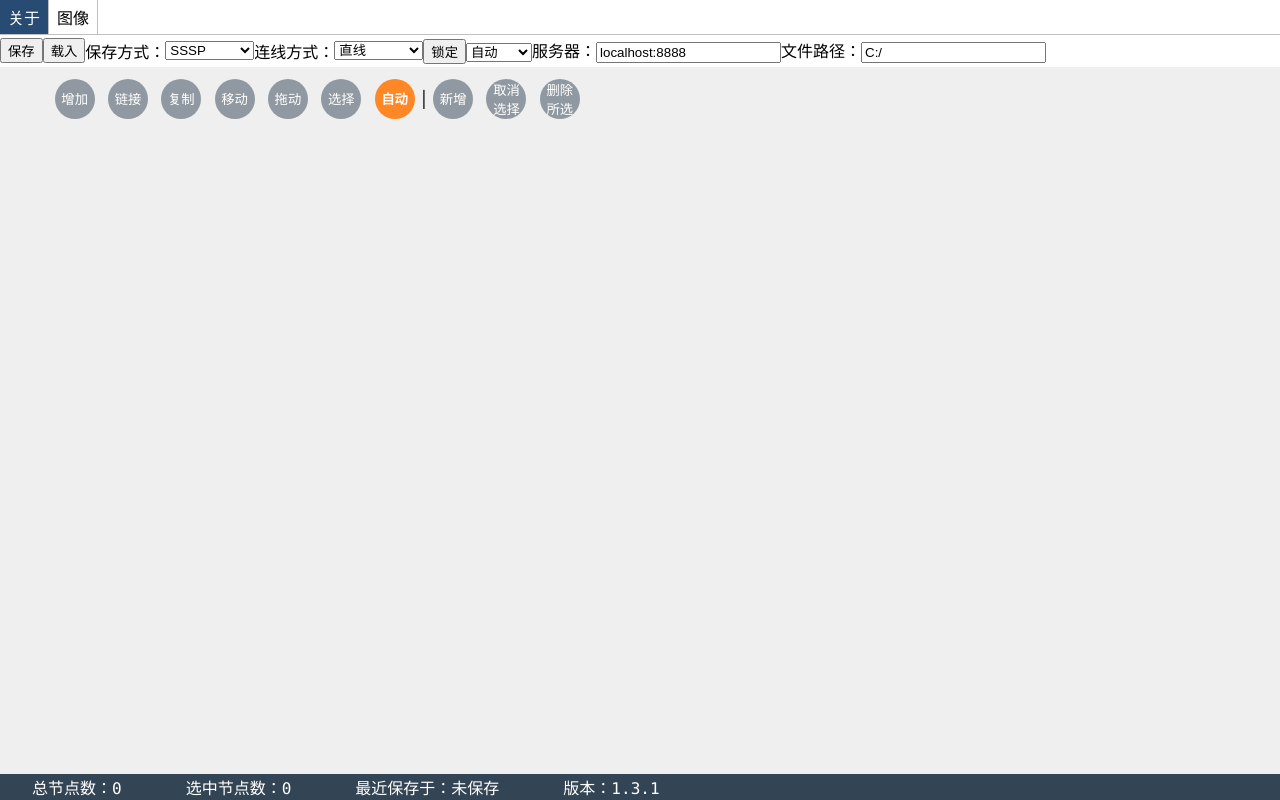
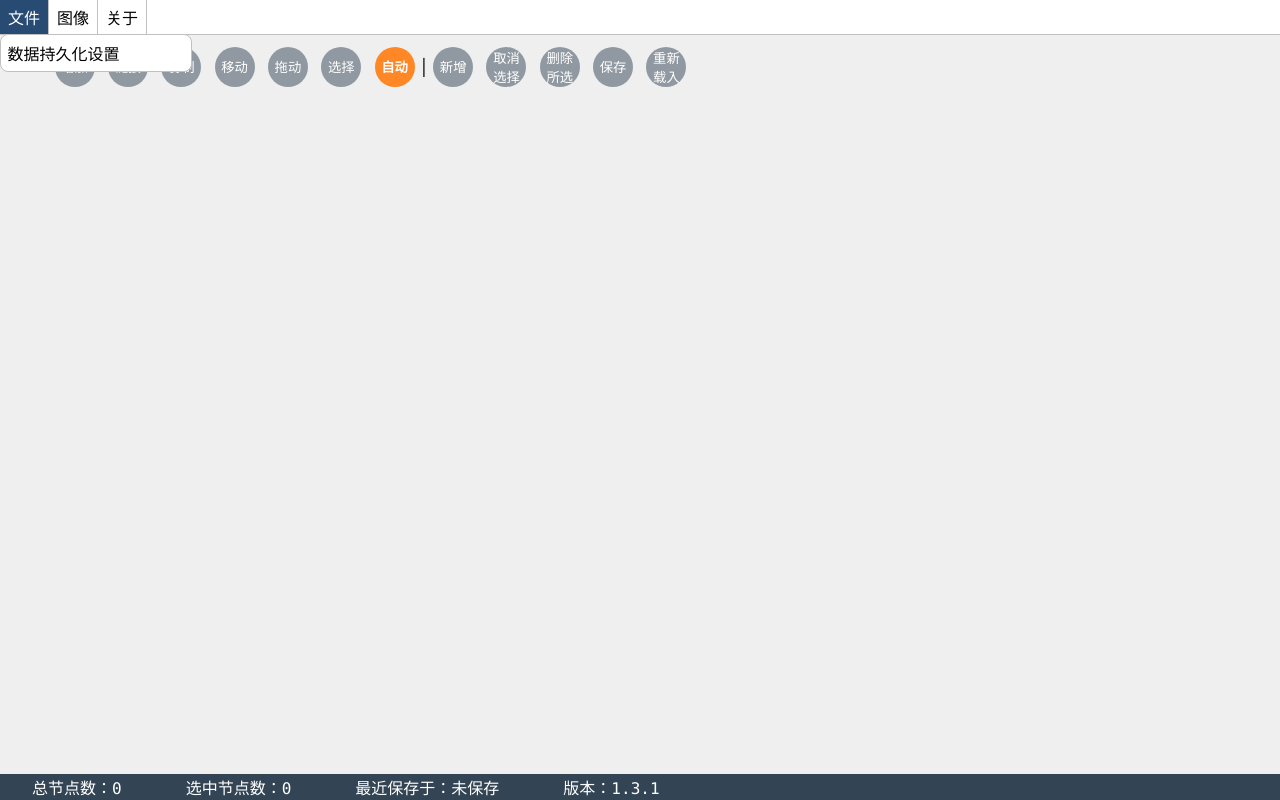
Before and after one commit to TheRiverElder/mind-node-2, a React (Vite) app: page / in a window 1280 px wide. Built offline with nearby package versions, Linux system fonts and the light colour scheme.

Commit message:
把持久化设置搬到对话框里

```diff
--- a/src/App.css
+++ b/src/App.css
@@ -52,7 +52,7 @@
   flex: 1;
 }
 
-.App .persistance-bar {
+.App .persistence-bar {
   width: 100%;
   height: 2em;
   background-color: #ffffff;
--- a/src/App.tsx
+++ b/src/App.tsx
@@ -1,12 +1,7 @@
 import React, { Component, MouseEvent, ReactNode, RefObject } from 'react';
 import './App.css';
-import LocalStorageDataPersistence from './components/LocalStorageDataPersistence';
 import MindNodeCard from './components/MindNodeCard';
 import MindNodeInfo from './components/MindNodeInfo';
-import Selector from './components/Selector';
-import SSSPDataPersistence from './components/SSSPDataPersistence';
-import TextDataPersistence from './components/TextDataPersistence';
-import TranditionalDataPersistence from './components/TranditionalDataPersistence';
 import { createDefaultNode, loadPool } from './data/DataUtils';
 import { EditingObject, LinkPainterId, MindNode, MindNodeLink, MindNodePool, MindNodePoolEditorContext, MutableMindNode, Rect } from './interfaces';
 import BezierCurveLinkPainter from './painter/BezierCurveLinkPainter';
@@ -27,6 +22,7 @@ import { get2dContext, getPosition, getRect } from './util/ui';
 import { Tool, ToolEvent } from './tools/Tool';
 import NavigationBar, { NavigationBarItem } from './components/NavigationBar';
 import MindNodeLinkInfo from './components/MindNodeLinkInfo';
+import FileSavingSettingsView, { getDefaultPersistenceSelection, getAllPersistences, PersistenceSelection } from './components/FileSavingSettingsView';
 
 type ToolFlag = 'createNode' | 'linkNode' | 'copyNode' | 'dragNode' | 'dragPool' | 'select' | 'auto';
 
@@ -40,12 +36,6 @@ const TOOL_NAMES = {
     'select': "选择",
     'auto': "自动",
 };
-
-interface PersistenceSelection {
-    name: string;
-    id: string;
-    value: typeof Component<any, any, any>;
-}
 
 interface LinkPainterSelection {
     name: string;
@@ -94,26 +84,18 @@ class App extends Component<AppProps, AppState> implements MindNodePoolEditorCon
             toolFlag: null,
             selectionArea: null,
             lastSavedTime: null,
-            persistence: this.persistences[0],
+            persistence: getDefaultPersistenceSelection(),
             linkPainter: this.linkPainters[0],
             messages: [],
             dialogContent: null,
         };
     }
 
-    private readonly persistences: PersistenceSelection[] = [
-        { name: "SSSP", id: "sssp", value: SSSPDataPersistence },
-        { name: "文本", id: "text", value: TextDataPersistence },
-        { name: "传统", id: "tranditional", value: TranditionalDataPersistence },
-        { name: "浏览器存储", id: "local_storage", value: LocalStorageDataPersistence },
-    ];
-
     private readonly linkPainters: LinkPainterSelection[] = [
         { name: "直线", id: "straight_line", value: new StraightLineLinkPainter(this) },
         { name: "贝塞尔曲线", id: "bezier_curve", value: new BezierCurveLinkPainter(this) },
     ];
 
-    private persistenceRef: RefObject<Component & DataPersistence> = React.createRef() as any;
     private dialogRef: RefObject<HTMLDialogElement> = React.createRef() as any;
 
     private mounted = false;
@@ -128,7 +110,7 @@ class App extends Component<AppProps, AppState> implements MindNodePoolEditorCon
         this.resetView();
         this.setTool('auto');
         requestAnimationFrame(this.update);
-        this.loadPersistanceConfig();
+        this.loadPersistenceConfig();
     }
 
     componentWillUnmount() {
@@ -145,7 +127,7 @@ class App extends Component<AppProps, AppState> implements MindNodePoolEditorCon
                 {this.renderNavigationBar()}
 
                 {/* 持久化栏 */}
-                {this.renderPersistanceBar()}
+                {/* {this.renderPersistenceBar()} */}
 
                 {/* 实际池子 */}
                 <div
@@ -235,14 +217,31 @@ class App extends Component<AppProps, AppState> implements MindNodePoolEditorCon
 
     private topBarItems: Array<NavigationBarItem> = [
         {
-            text: '关于',
-            onClick: () => this.showAboutMessage(),
+            text: '文件',
+            children: [
+                {
+                    text: '数据持久化设置',
+                    onClick: () => this.showDialog(({ close }) => (
+                        <div>
+                            <FileSavingSettingsView
+                                value={this.state.persistence}
+                                onChange={p => this.setState({ persistence: p })}
+                                onSave={this.save}
+                                onLoad={this.load}
+                            />
+                            <div>
+                                <button onClick={() => close()}>返回</button>
+                            </div>
+                        </div>
+                    )),
+                },
+            ],
         },
         {
             text: '图像',
             children: [
                 {
-                    text: '设置连线渲染器',
+                    text: '设置连线渲染器（未实现）',
                     onClick: () => this.showDialog(({ close }) => (
                         <div>
                             <select>
@@ -255,44 +254,14 @@ class App extends Component<AppProps, AppState> implements MindNodePoolEditorCon
                 },
             ],
         },
+        {
+            text: '关于',
+            onClick: () => this.showAboutMessage(),
+        },
     ];
 
     renderNavigationBar() {
         return (<NavigationBar items={this.topBarItems} />);
-    }
-
-    renderPersistanceBar() {
-        return (
-            <div className="persistance-bar">
-                <button onClick={this.save}>保存</button>
-                <button onClick={this.load}>载入</button>
-                <span>保存方式：</span>
-                <Selector
-                    value={this.state.persistence.id}
-                    options={this.persistences}
-                    getText={o => o.name}
-                    getValue={o => o.id}
-                    onChange={o => this.setState(() => ({ persistence: o }))}
-                />
-                <span>连线方式：</span>
-                <Selector
-                    value={this.state.linkPainter.id}
-                    options={this.linkPainters}
-                    getText={o => o.name}
-                    getValue={o => o.id}
-                    onChange={o => {
-                        this.setState(() => ({ linkPainter: o }));
-                        requestAnimationFrame(() => this.drawLines());
-                    }}
-                />
-                {this.renderPersistence()}
-            </div>
-        )
-    }
-
-    renderPersistence() {
-        const Component = this.state.persistence.value;
-        return (<Component ref={this.persistenceRef} />);
     }
 
     renderToolButtons() {
@@ -310,6 +279,8 @@ class App extends Component<AppProps, AppState> implements MindNodePoolEditorCon
                 <button {...STOP_MOUSE_PROPAGATION} onClick={warpStopPropagation(this.createAndAddNode)}>新增</button>
                 <button {...STOP_MOUSE_PROPAGATION} onClick={warpStopPropagation(this.unchooseAllNodes)}>取消选择</button>
                 <button {...STOP_MOUSE_PROPAGATION} onClick={warpStopPropagation(this.deleteSelectedNodes)}>删除所选</button>
+                <button {...STOP_MOUSE_PROPAGATION} onClick={warpStopPropagation(this.save)}>保存</button>
+                <button {...STOP_MOUSE_PROPAGATION} onClick={warpStopPropagation(this.load)}>重新载入</button>
             </div>
         )
     }
@@ -850,12 +821,12 @@ class App extends Component<AppProps, AppState> implements MindNodePoolEditorCon
     }
 
     load = () => {
-        const persistence: DataPersistence | null = this.persistenceRef.current;
+        const persistence: DataPersistence | null = this.state.persistence.value;
         if (!persistence) {
             this.showMessage("未指定持久化方案！");
             return;
         }
-        this.savePersistanceConfig(this.state.persistence.id, persistence);
+        this.savePersistenceConfig(this.state.persistence.id, persistence);
         persistence.load()
             .then(dataString => {
                 this.showMessage("载入成功！");
@@ -866,12 +837,12 @@ class App extends Component<AppProps, AppState> implements MindNodePoolEditorCon
     }
 
     save = () => {
-        const persistence: DataPersistence | null = this.persistenceRef.current;
+        const persistence: DataPersistence | null = this.state.persistence.value;
         if (!persistence) {
             this.showMessage("未指定持久化方案！");
             return;
         }
-        this.savePersistanceConfig(this.state.persistence.id, persistence);
+        this.savePersistenceConfig(this.state.persistence.id, persistence);
         const pool: MindNodePool = this.buildPool();
         // console.log(pool);
         const lastSavedTime: Date = new Date();
@@ -889,9 +860,9 @@ class App extends Component<AppProps, AppState> implements MindNodePoolEditorCon
             });
     }
 
-    savePersistanceConfig(id: string, persistence: DataPersistence) {
+    savePersistenceConfig(id: string, persistence: DataPersistence) {
         const config = persistence.makeConfig();
-        const key = "MindNode2-persistance_config";
+        const key = "MindNode2-persistence_config";
         const value = JSON.stringify({
             id,
             config,
@@ -900,17 +871,17 @@ class App extends Component<AppProps, AppState> implements MindNodePoolEditorCon
         localStorage.setItem(key, value);
     }
 
-    loadPersistanceConfig() {
-        const key = "MindNode2-persistance_config";
+    loadPersistenceConfig() {
+        const key = "MindNode2-persistence_config";
         const valueString = localStorage.getItem(key);
         if (!valueString) return;
         try {
             const { id, config } = JSON.parse(valueString);
-            const persistence = this.persistences.find(it => it.id === id);
+            const persistence = getAllPersistences().find(it => it.id === id);
             if (persistence) {
                 this.setState(() => ({ persistence }));
                 setTimeout(() => {
-                    this.persistenceRef.current?.loadConfig(config);
+                    this.state.persistence.value?.loadConfig(config);
                 }, 0);
             }
         } catch (e) {
--- /dev/null
+++ b/src/components/FileSavingSettingsView.tsx
@@ -0,0 +1,67 @@
+import { Component, RefObject, useState } from "react";
+import LocalStorageDataPersistence, { LocalStorageDataPersistenceView } from "./LocalStorageDataPersistence";
+import SSSPDataPersistence, { SSSPDataPersistenceView } from "./SSSPDataPersistence";
+import TextDataPersistence, { TextDataPersistenceView } from "./TextDataPersistence";
+import TranditionalDataPersistence from "./TranditionalDataPersistence";
+import Selector from "./Selector";
+import DataPersistence from "../persistence/DataPersistence";
+import { MindNodePool } from "../interfaces";
+
+export interface PersistenceSelection {
+    name: string;
+    id: string;
+    value: DataPersistence;
+    conponent: typeof Component<any, any, any>;
+}
+
+const persistences: PersistenceSelection[] = [
+    { name: "文本", id: "text", conponent: TextDataPersistenceView, value: new TextDataPersistence() },
+    { name: "SSSP", id: "sssp", conponent: SSSPDataPersistenceView, value: new SSSPDataPersistence() },
+    // { name: "传统", id: "tranditional", conponent: TranditionalDataPersistence },
+    { name: "浏览器存储", id: "local_storage", conponent: LocalStorageDataPersistenceView, value: new LocalStorageDataPersistence() },
+];
+
+export function getAllPersistences() {
+    return persistences;
+}
+
+export function getDefaultPersistenceSelection() {
+    return persistences[0];
+}
+
+export interface FileSavingSettingsViewProps {
+    value: PersistenceSelection;
+    onChange?: (value: PersistenceSelection) => void;
+    ref?: RefObject<Component & DataPersistence>;
+    onSave?: () => void;
+    onLoad?: () => void;
+}
+
+export default function FileSavingSettingsView({ value, onChange, ref, onSave, onLoad }: FileSavingSettingsViewProps) {
+
+    const [persistence, setPersistence] = useState<PersistenceSelection>(value);
+    const Component = persistence.conponent;
+
+    function onPersistenceChange(o: PersistenceSelection) {
+        setPersistence(o);
+        onChange && onChange(o);
+    }
+
+    return (
+        <div className="FileSavingSettingsView">
+            <span>保存方式：</span>
+            <Selector
+                value={persistence.id}
+                options={persistences}
+                getText={o => o.name}
+                getValue={o => o.id}
+                onChange={onPersistenceChange}
+            />
+            <Component ref={ref} persistence={persistence.value} />
+            <div className="button-bar">
+                <button onClick={onSave}>保存</button>
+                <button onClick={onLoad}>载入</button>
+            </div>
+        </div>
+    )
+}
--- a/src/components/LocalStorageDataPersistence.tsx
+++ b/src/components/LocalStorageDataPersistence.tsx
@@ -7,18 +7,13 @@ export interface LocalStorageDataPersistenceState {
 
 export const KEY_PREFIX = "MindNodeData--";
 
-export default class LocalStorageDataPersistence extends Component<{}, LocalStorageDataPersistenceState> implements DataPersistence {
+export default class LocalStorageDataPersistence implements DataPersistence {
 
-    constructor(props: {}) {
-        super(props);
-        this.state = {
-            key: "",
-        };
-    }
+    key: string = "";
 
     load(): Promise<string> {
         return new Promise((resolve, reject) => {
-            const key = this.state.key;
+            const key = this.key;
             if (!key) {
                 reject(new Error("No key specified!"));
                 return;
@@ -37,7 +32,7 @@ export default class LocalStorageDataPersistence extends Component<{}, LocalStor
 
     save(dataString: string): Promise<boolean> {
         return new Promise((resolve, reject) => {
-            const key = this.state.key;
+            const key = this.key;
             if (!key) {
                 reject(new Error("No key specified!"));
                 return;
@@ -52,13 +47,26 @@ export default class LocalStorageDataPersistence extends Component<{}, LocalStor
 
     makeConfig() {
         return {
-            key: this.state.key,
+            key: this.key,
         };
     }
 
     loadConfig(config: any): boolean {
-        this.setState(s => ({ key: config.key || s.key }));
+        this.key = config.key ?? this.key;
         return true;
+    }
+}
+
+export class LocalStorageDataPersistenceView extends Component<{ persistence: LocalStorageDataPersistence}, LocalStorageDataPersistenceState> {
+
+    readonly persistence: LocalStorageDataPersistence;
+
+    constructor(props: { persistence: LocalStorageDataPersistence}) {
+        super(props);
+        this.persistence = props.persistence;
+        this.state = {
+            key: this.persistence.key ?? "",
+        };
     }
 
     render(): ReactNode {
@@ -68,7 +76,11 @@ export default class LocalStorageDataPersistence extends Component<{}, LocalStor
                 <span>{KEY_PREFIX}</span>
                 <input
                     value={this.state.key}
-                    onChange={e => this.setState(() => ({ key: e.target.value }))}
+                    onChange={e => {
+                        const value = e.target.value;
+                        this.persistence.key = value;
+                        this.setState(() => ({ key: value }));
+                    }}
                 />
             </div>
         );
--- a/src/components/SSSPDataPersistence.tsx
+++ b/src/components/SSSPDataPersistence.tsx
@@ -24,72 +24,91 @@ function getProtocolOptions() {
     return [PROTOCOL_OPTION_AUTO, PROTOCOL_OPTION_HTTP, PROTOCOL_OPTION_HTTPS];
 }
 
-export default class SSSPDataPersistence extends Component<{}, SSSPDataPersistenceState> implements DataPersistence {
+export default class SSSPDataPersistence implements DataPersistence {
 
     private client: SimpleStorageClient | null = null;
 
-    constructor(props: {}) {
-        super(props);
-        this.state = loadOrCreateState();
-        if (this.state.locked) {
+    locked: boolean = false;
+    host: string = "";
+    path: string = "";
+    protocol: ProtocolOption = PROTOCOL_OPTION_AUTO;
+
+    toggleConfirmed = () => {
+        const locked = !this.locked;
+        if (locked) {
             this.setupClient();
+        } else {
+            this.client = null;
         }
     }
 
+    setupClient() {
+        let protocol = "http";
+        if (this.protocol.id === "auto") {
+            protocol = window.location.protocol.replace(/:$/g, "");
+        } else {
+            protocol = this.protocol.value;
+        }
+        const url = new URL(`${protocol}://${this.host}/?path=${encodeURIComponent(this.path)}`);
+        localStorage.setItem(KEY, url.toString());
+        // this.client = new SimpleStorageClient(new URL(`${window.location.protocol}//${this.state.host}/?path=${encodeURIComponent(this.state.path)}`));
+        this.client = new SimpleStorageClient(url);
+    }
+
     load(): Promise<string> {
-        if (!this.state.locked) return new Promise((resolve, reject) => reject(new Error("未锁定！")));
         const client = this.client;
-        if (client) return client.getText(this.state.path);
+        if (client) return client.getText(this.path);
         return new Promise((resolve, reject) => reject(new Error("未知错误！")));
     }
 
     save(dataString: string): Promise<boolean> {
-        if (!this.state.locked) return new Promise((resolve, reject) => reject(new Error("未锁定！")));
         const client = this.client;
-        if (client) return new Promise((resolve, reject) => client.add(dataString, this.state.path).then((body) => resolve(body.succeeded)).catch(reject));
+        if (client) return new Promise((resolve, reject) => client.add(dataString, this.path).then((body) => resolve(body.succeeded)).catch(reject));
         return new Promise((resolve, reject) => reject(new Error("未知错误！")));
     }
 
     makeConfig() {
         return {
-            host: this.state.host,
-            path: this.state.path,
-            protocol: this.state.protocol.id,
+            host: this.host,
+            path: this.path,
+            protocol: this.protocol.id,
         };
     }
 
     loadConfig(config: any): boolean {
-        this.setState(s => ({
-            host: config.host ?? s.host,
-            path: config.path ?? s.path,
-            protocol: getProtocolOptions().find(it => it.id === config.protocol) ?? s.protocol,
-        }));
+        this.host = config.host ?? this.host;
+        this.path = config.path ?? this.path;
+        this.protocol = getProtocolOptions().find(it => it.id === config.protocol) ?? this.protocol;
         return true;
     }
+}
 
-    toggleConfirmed = () => {
-        this.setState(s => {
-            const locked = !s.locked;
-            if (locked) {
-                this.setupClient();
-            } else {
-                this.client = null;
-            }
-            return { locked };
-        });
+export class SSSPDataPersistenceView extends Component<{ persistence: SSSPDataPersistence }, SSSPDataPersistenceState> {
+
+    readonly persistence: SSSPDataPersistence;
+
+    constructor(props: { persistence: SSSPDataPersistence }) {
+        super(props);
+        this.state = loadOrCreateState();
+
+        const persistence = props.persistence;
+        this.persistence = persistence;
+
+        persistence.locked = this.state.locked;
+        persistence.host = this.state.host;
+        persistence.path = this.state.path;
+        persistence.protocol = this.state.protocol;
+
+        if (this.state.locked) {
+            persistence.setupClient();
+        }
     }
 
-    setupClient() {
-        let protocol = "http";
-        if (this.state.protocol.id === "auto") {
-            protocol = window.location.protocol.replace(/:$/g, "");
-        } else {
-            protocol = this.state.protocol.value;
-        }
-        const url = new URL(`${protocol}://${this.state.host}/?path=${encodeURIComponent(this.state.path)}`);
-        localStorage.setItem(KEY, url.toString());
-        // this.client = new SimpleStorageClient(new URL(`${window.location.protocol}//${this.state.host}/?path=${encodeURIComponent(this.state.path)}`));
-        this.client = new SimpleStorageClient(url);
+    toggleConfirmed(): void {
+        this.setState(s => {
+            this.persistence.toggleConfirmed();
+            return { locked: this.persistence.locked };
+        });
     }
 
     render(): ReactNode {
@@ -102,19 +121,30 @@ export default class SSSPDataPersistence extends Component<{}, SSSPDataPersisten
                     getText={o => o.name}
                     getValue={o => o.id}
                     disabled={this.state.locked}
-                    onChange={o => this.setState(() => ({ protocol: o }))}
+                    onChange={o => {
+                        this.persistence.protocol = o;
+                        this.setState(() => ({ protocol: o }));
+                    }}
                 />
                 <span>服务器：</span>
                 <input
                     disabled={this.state.locked}
                     value={this.state.host}
-                    onChange={e => this.setState(() => ({ host: e.target.value }))}
+                    onChange={e => {
+                        const value = e.target.value.trim();
+                        this.persistence.host = value;
+                        this.setState(() => ({ host: value }));
+                    }}
                 />
                 <span>文件路径：</span>
                 <input
                     disabled={this.state.locked}
                     value={this.state.path}
-                    onChange={e => this.setState(() => ({ path: e.target.value.replace(/\\/g, "/") }))}
+                    onChange={e => {
+                        const value = e.target.value.replace(/\\/g, "/");
+                        this.persistence.path = value;
+                        this.setState(() => ({ path: value }));
+                    }}
                 />
             </div>
         );
--- a/src/components/TextDataPersistence.tsx
+++ b/src/components/TextDataPersistence.tsx
@@ -1,45 +1,57 @@
 import { Component, ReactNode } from "react";
 import DataPersistence from "../persistence/DataPersistence";
+
+export default class TextDataPersistence implements DataPersistence {
+
+    dataText: string = "";
+
+    load(): Promise<string> {
+        return new Promise((resolve) => resolve(this.dataText));
+    }
+
+    save(dataString: string): Promise<boolean> {
+        return new Promise((resolve) => {
+            this.dataText = dataString;
+            resolve(true);
+        });
+    }
+
+    makeConfig() {
+        return { dataText: this.dataText };
+    }
+
+    loadConfig(config: any): boolean {
+        this.dataText = config.dataText ?? "";
+        return true;
+    }
+}
 
 export interface TextDataPersistenceState {
     dataText: string;
 }
 
-export default class TextDataPersistence extends Component<{}, TextDataPersistenceState> implements DataPersistence {
+export class TextDataPersistenceView extends Component<{ persistence: TextDataPersistence }, TextDataPersistenceState> {
 
-    constructor(props: {}) {
+    readonly persistence: TextDataPersistence;
+
+    constructor(props: { persistence: TextDataPersistence }) {
         super(props);
+        this.persistence = props.persistence;
         this.state = {
             dataText: "",
         };
     }
 
-    load(): Promise<string> {
-        return new Promise((resolve) => resolve(this.state.dataText));
-    }
-
-    save(dataString: string): Promise<boolean> {
-        return new Promise((resolve) => {
-            this.setState(() => ({ dataText: dataString }));
-            resolve(true);
-        });
-    }
-
-    makeConfig() {
-        return this.state;
-    }
-
-    loadConfig(config: any): boolean {
-        this.setState(() => config);
-        return true;
-    }
 
     copy = () => {
         window.navigator.clipboard.writeText(this.state.dataText);
     }
 
     paste = () => {
-        window.navigator.clipboard.readText().then(text => this.setState(() => ({ dataText: text })));
+        window.navigator.clipboard.readText().then(text => {
+            this.persistence.dataText = text;
+            this.setState(() => ({ dataText: text }));
+        });
     }
 
     render(): ReactNode {
@@ -48,7 +60,11 @@ export default class TextDataPersistence extends Component<{}, TextDataPersisten
                 <span>文本数据（JSON）：</span>
                 <textarea
                     value={this.state.dataText}
-                    onChange={e => this.setState(() => ({ dataText: e.target.value.replace(/\\/g, "/") }))}
+                    onChange={e => {
+                        const value = e.target.value.replace(/\\/g, "/");
+                        this.persistence.dataText = value;
+                        this.setState(() => ({ dataText: value }));
+                    }}
                 />
                 <button onClick={this.copy}>复制</button>
                 <button onClick={this.paste}>粘贴</button>
```
